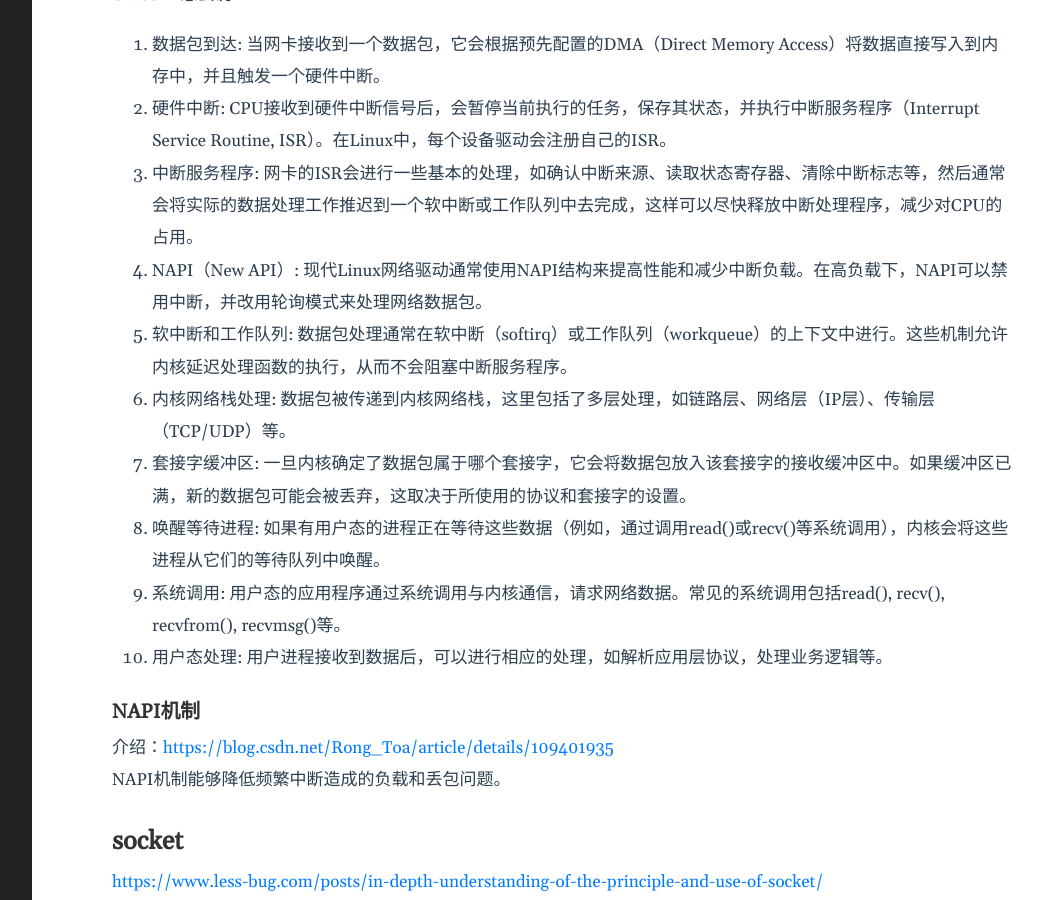
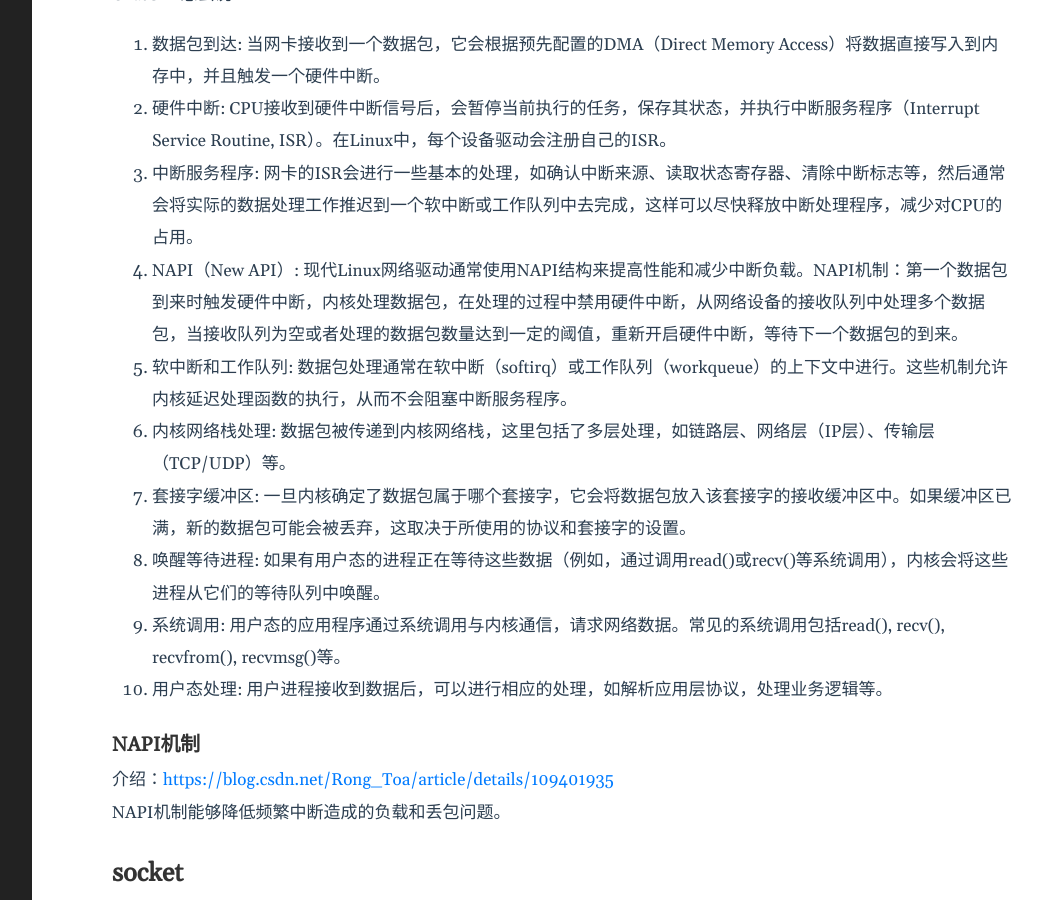
Before and after one commit to lclgo/lclgo.github.io, a Jekyll site: the page built from _posts/linux/2023-03-28-epoll.md, in a window 1280 px wide and 900 px high, scrolled down 1877 px. Shown: the whole window, without its empty margins (188-1230 px from the left). Built offline with Jekyll 4.4.1, drawn with Linux system fonts in a browser that asks for light colours.

Commit message:
update epoll

```diff
--- a/_posts/linux/2023-03-28-epoll.md
+++ b/_posts/linux/2023-03-28-epoll.md
@@ -62,7 +62,7 @@ ChatGPT怎么说：
 1. 数据包到达: 当网卡接收到一个数据包，它会根据预先配置的DMA（Direct Memory Access）将数据直接写入到内存中，并且触发一个硬件中断。
 2. 硬件中断: CPU接收到硬件中断信号后，会暂停当前执行的任务，保存其状态，并执行中断服务程序（Interrupt Service Routine, ISR）。在Linux中，每个设备驱动会注册自己的ISR。
 3. 中断服务程序: 网卡的ISR会进行一些基本的处理，如确认中断来源、读取状态寄存器、清除中断标志等，然后通常会将实际的数据处理工作推迟到一个软中断或工作队列中去完成，这样可以尽快释放中断处理程序，减少对CPU的占用。
-4. NAPI（New API）: 现代Linux网络驱动通常使用NAPI结构来提高性能和减少中断负载。在高负载下，NAPI可以禁用中断，并改用轮询模式来处理网络数据包。
+4. NAPI（New API）: 现代Linux网络驱动通常使用NAPI结构来提高性能和减少中断负载。NAPI机制：第一个数据包到来时触发硬件中断，内核处理数据包，在处理的过程中禁用硬件中断，从网络设备的接收队列中处理多个数据包，当接收队列为空或者处理的数据包数量达到一定的阈值，重新开启硬件中断，等待下一个数据包的到来。
 5. 软中断和工作队列: 数据包处理通常在软中断（softirq）或工作队列（workqueue）的上下文中进行。这些机制允许内核延迟处理函数的执行，从而不会阻塞中断服务程序。
 6. 内核网络栈处理: 数据包被传递到内核网络栈，这里包括了多层处理，如链路层、网络层（IP层）、传输层（TCP/UDP）等。
 7. 套接字缓冲区: 一旦内核确定了数据包属于哪个套接字，它会将数据包放入该套接字的接收缓冲区中。如果缓冲区已满，新的数据包可能会被丢弃，这取决于所使用的协议和套接字的设置。
```
